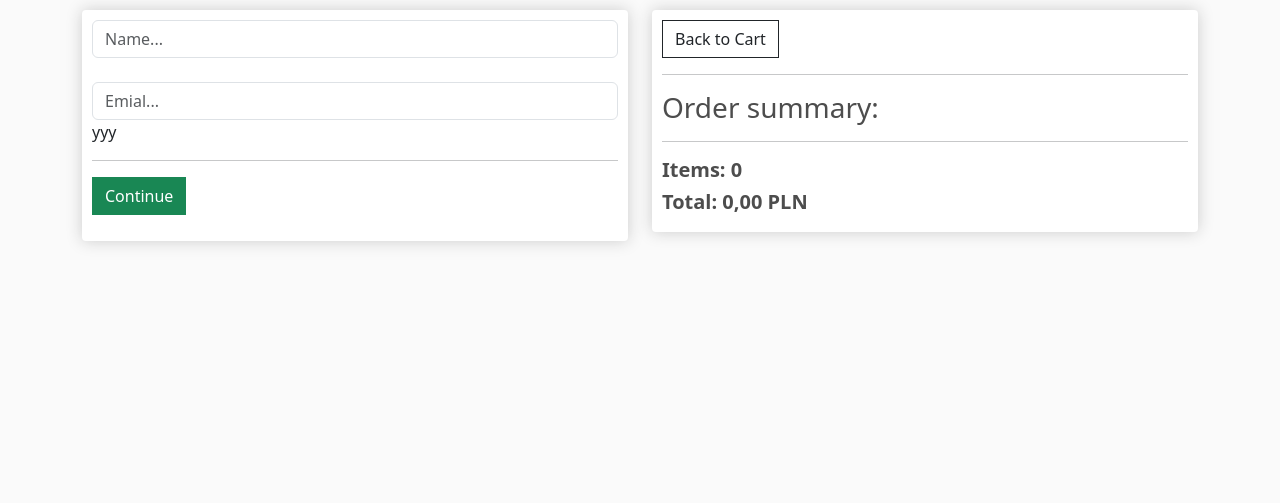
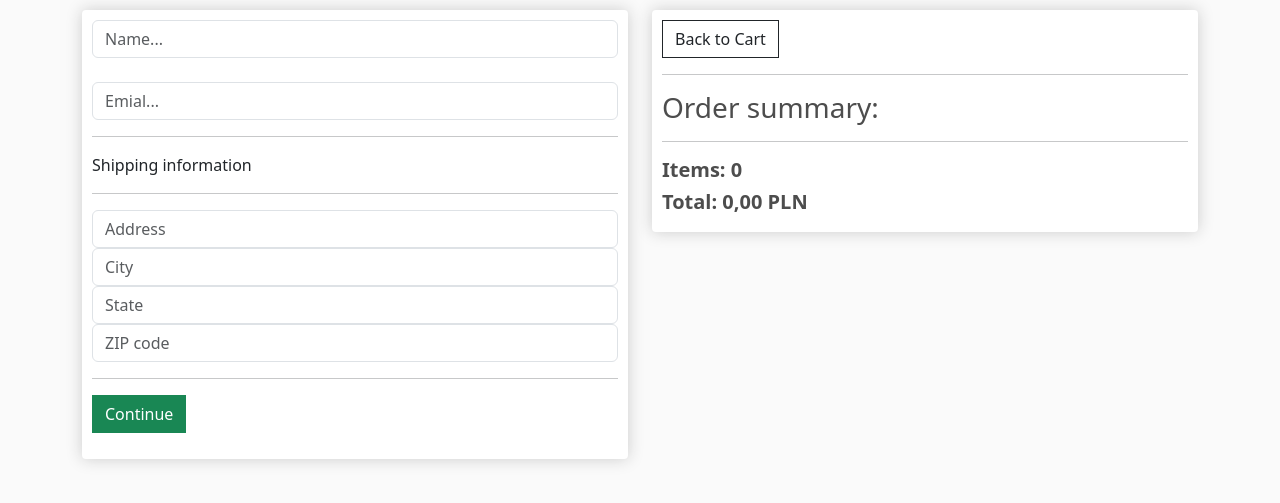
Before and after one commit to KrystianMank/shop4, a Django app: page /checkout/ in a window 1280 px wide. Shown: the part 57-560 px from the top of the page. Run offline with Django 4.2, Linux system fonts and the light colour scheme.

Commit message:
shipping

```diff
--- a/ecommerce/store/templates/store/checkout.html
+++ b/ecommerce/store/templates/store/checkout.html
@@ -34,9 +34,6 @@
                         <div class="form-filed">
                             <input class="form-control" type ="text" name="zipcode" placeholder="ZIP code">
                         </div>
-                        <div class="form-filed">
-                            <input class="form-control" type ="text" name="country" placeholder="Country">
-                        </div>
                        </div>
                        <hr>
                        <input id="form-button" class="btn btn-success btn-block" type="submit" value="Continue">
@@ -45,6 +42,8 @@
             <br>
             <div class="box-element hidden" id="payment-info">
                 <small>Paypal options</small>
+                <button id="make-payment">Make payment</button>
+
             </div>
         </div>
         <div class="col-lg-6">
@@ -70,12 +69,74 @@
 
     <script type="text/javascript">
         var shipping = '{{ order.shipping }}';
-        if(shipping==false){
-            document.getElementById('shipping-info').innerHTML = 'yyy';
+        var total = '{{ order.get_cart_total }}'
+        if(shipping == 'False'){
+            document.getElementById('shipping-info').innerHTML = '';
         }
-        else{
-            document.getElementById('shipping-info').innerHTML = 'xxx';
+        if(user != 'AnonymousUser'){
+            document.getElementById('user-info').innerHTML = '';
+        }
+        if(shipping == 'False' && user != 'AnonymousUser'){
+            document.getElementById('form-wrapper').classList.add("hidden");
+            document.getElementById('payment-info').classList.remove("hidden");
+        }
+        var form = document.getElementById('form');
+        form.addEventListener('submit', function(e){
+            e.preventDefault();
+            console.log("Form submited....");
+            document.getElementById('form-button').classList.add("hidden");
+            document.getElementById('payment-info').classList.remove("hidden");
+        });
 
+        document.getElementById('make-payment').addEventListener('click', function(e){
+            submitFormData();
+        });
+        function submitFormData(){
+            console.log("Kliknięto...");
+            var userFormData = {
+                'name' : null,
+                'email' : null,
+                'total' : total
+            }
+
+            var shippingInfo = {
+                'address' : null,
+                'city' : null,
+                'state' : null,
+                'zipcode' : null
+            }
+
+            if(shipping != 'False'){
+                shippingInfo.address = form.address.value;
+                shippingInfo.city = form.city.value;
+                shippingInfo.state = form.state.value;
+                shippingInfo.zipcode = form.zipcode.value;
+            }
+
+            if(user == 'AnonymousUser'){
+                userFormData.name = form.name.value;
+                userFormData.email = form.emial.value;
+            }
+
+            console.log(shippingInfo);
+            console.log(userFormData);
+
+            var url = "/process_order/";
+            fetch(url, {
+                method: 'POST',
+                headers: {
+                    'Content-Type': 'application/json',
+                    'X-CSRFToken': csrftoken,
+                },
+                body:JSON.stringify({'form':userFormData, 'shipping':shippingInfo}),
+            })
+            .then((response) => response.json())
+            .then((data ) => {
+                console.log("success...");
+                alert("Transaction completed...");
+                window.location.href = "{% url 'store' %}";
+            })
         }
+
     </script>
 {% endblock content %}
--- a/ecommerce/store/urls.py
+++ b/ecommerce/store/urls.py
@@ -7,4 +7,5 @@
     path('cart/', views.cart, name = 'cart'),
     path('checkout/', views.checkout, name='checkout'),
     path('update_item/', views.updateItem, name='update_item'),
+    path('process_order/',views.processOrder, name='process_order'),
 ]
--- a/ecommerce/store/views.py
+++ b/ecommerce/store/views.py
@@ -31,6 +31,8 @@
     context = {'cartItems':cartItems,'items':items, 'order':order}
     return render(request, 'store/cart.html', context)
 
+from django.views.decorators.csrf import csrf_exempt
+@csrf_exempt
 def checkout(request):
     if request.user.is_authenticated:
         customer = request.user.customer
@@ -64,3 +66,33 @@
         orderItem.delete()
 
     return JsonResponse("Dodano do koszyka: ", safe=False)
+
+def processOrder(request):
+    transaction_id = datetime.date.now().timestamp()
+    data = json.loads(request.body)
+
+    if request.user.is_authenticated:
+        customer = request.user.customer
+        order, created = Order.objects.get_or_create(customer = customer, complete= False)
+        total = data['form']['total']
+        order.transaction_id = transaction_id
+
+        if total == float(order.get_cart_total):
+            print("Order poszedlł...")
+        order.complete = True
+
+        if order.shipping == True:
+            ShippingAddress.objects.create(
+                customer = customer,
+                order = order,
+                address = data['shipping']['address'],
+                city = data['shipping']['city'],
+                state = data['shipping']['state'],
+                zipcode = data['shipping']['zipcode'],
+            )
+            order.save()
+    else:
+        print('User is not logged...')
+
+
+    return JsonResponse("Payment submited...", safe=False)
```
